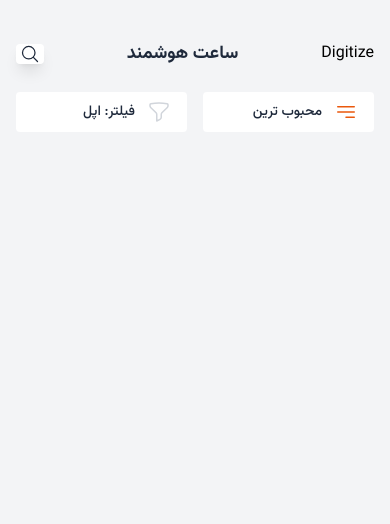
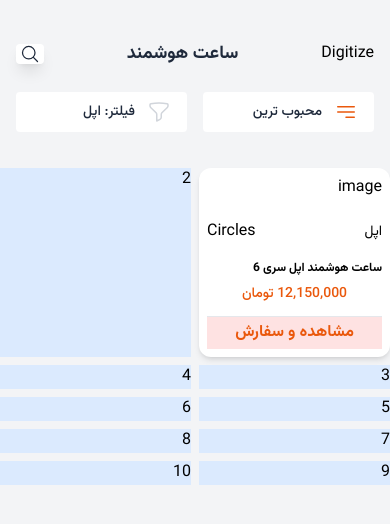
Before and after one commit to Ali-LUT/DigitizeApp, a website: page public/index.html in a window 390 px wide. Drawn offline with Linux system fonts and the light colour scheme; files whose address does not match are found by name.

Commit message:
Added product section for mobile

```diff
--- a/public/index.html
+++ b/public/index.html
@@ -8,7 +8,7 @@
   </head>
   <body class="bg-gray-100">
     <!-- App Header -->
-    <div class="flex items-center justify-between mt-10 px-4 mb-6">
+    <div class="flex md:hidden items-center justify-between mt-10 px-4 mb-6">
       <div class="">Digitize</div>
       <div class="text-lg font-bold text-slate-800">ساعت هوشمند</div>
       <div
@@ -32,7 +32,7 @@
     </div>
 
     <!-- Filter & Sort Mobile Section-->
-    <div class="flex items-center justify-between px-4 gap-x-4">
+    <div class="flex md:hidden items-center justify-between px-4 gap-x-4 mb-9">
       <div
         class="bg-white rounded py-2 pr-4 flex items-center justify-start w-1/2"
       >
@@ -76,5 +76,37 @@
         <span class="text-sm font-medium text-slate-800 mr-3">فیلتر: اپل </span>
       </div>
     </div>
+
+    <!-- Product Section-->
+    <div class="grid gap-2 grid-cols-2 md:grid-cols-3 lg:grid-cols-4">
+      <div class="bg-white rounded-xl p-2 shadow-md">
+        <div class="mb-5">image</div>
+        <!-- Product Description-->
+        <div class="flex items-center justify-between w-full mb-4">
+          <span class="border-y-slate-200 text-sm">اپل</span>
+          <div>Circles</div>
+        </div>
+        <!-- Product Title-->
+        <div class="text-slate800 text-xs font-bold mb-2">
+          ساعت هوشمند اپل سری 6
+        </div>
+        <div class="text-orange-600 font-medium text-center text-sm mb-3">
+          12,150,000 تومان
+        </div>
+        <hr />
+        <button class="w-full bg-red-100 font-bold text-orange-600 py-1">
+          مشاهده و سفارش
+        </button>
+      </div>
+      <div class="bg-blue-100">2</div>
+      <div class="bg-blue-100">3</div>
+      <div class="bg-blue-100">4</div>
+      <div class="bg-blue-100">5</div>
+      <div class="bg-blue-100">6</div>
+      <div class="bg-blue-100">7</div>
+      <div class="bg-blue-100">8</div>
+      <div class="bg-blue-100">9</div>
+      <div class="bg-blue-100">10</div>
+    </div>
   </body>
 </html>
```
Also changed, not shown: public/build/tailwind.css.
